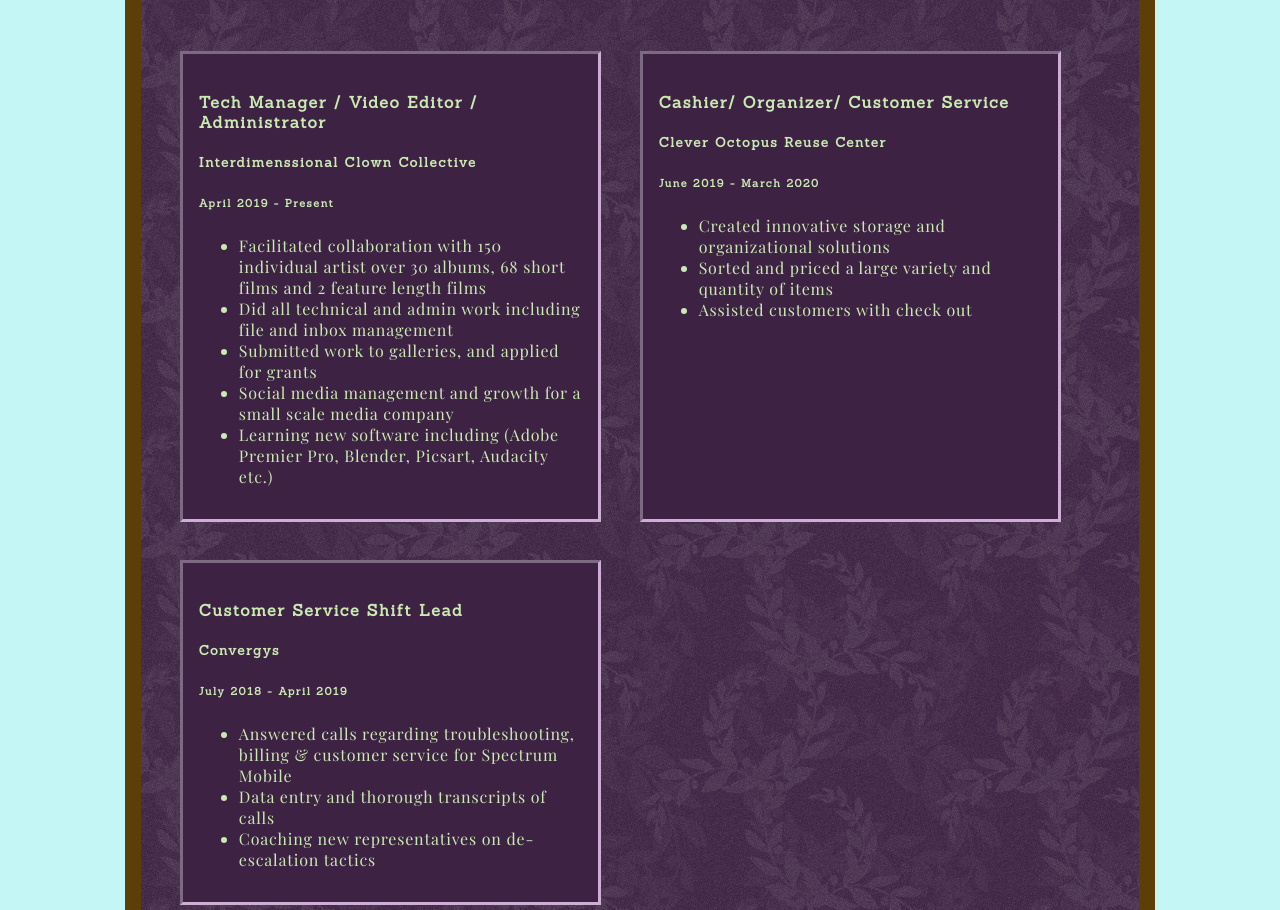
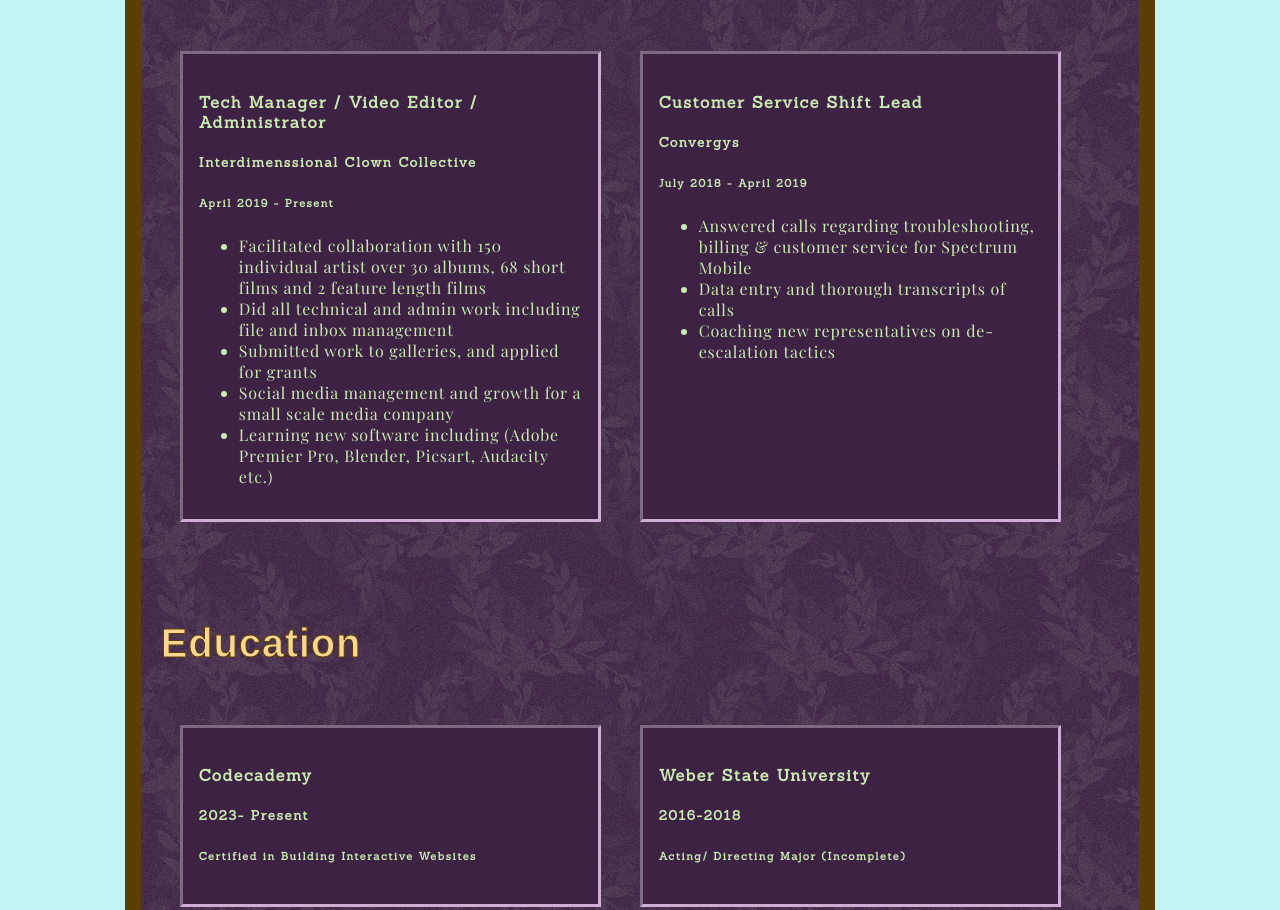
Before and after one commit to ZephyrBGoose/virtualAssistant, a plain HTML site: page index.html in a window 1280 px wide. Shown: the part 2080-2990 px from the top of the page. Drawn offline with nearby package versions, Linux system fonts and the light colour scheme; a web font is replaced by a local one.

Commit message:
Remove Clever Octopus

```diff
--- a/index.html
+++ b/index.html
@@ -138,16 +138,6 @@
                         </ul>
                 </section>
                 <section>
-                    <h4>Cashier/ Organizer/ Customer Service</h4>
-                    <h5>Clever Octopus Reuse Center</h5>
-                    <h6>June 2019 - March 2020</h6>
-                    <ul>
-                        <li>Created innovative storage and organizational solutions </li>
-                        <li>Sorted and priced a large variety and quantity of items</li>
-                        <li>Assisted customers with check out</li>
-                    </ul>
-                </section>
-                <section>
                     <h4>Customer Service Shift Lead</h4>
                     <h5>Convergys</h5>
                     <h6>July 2018 - April 2019</h6>
```
